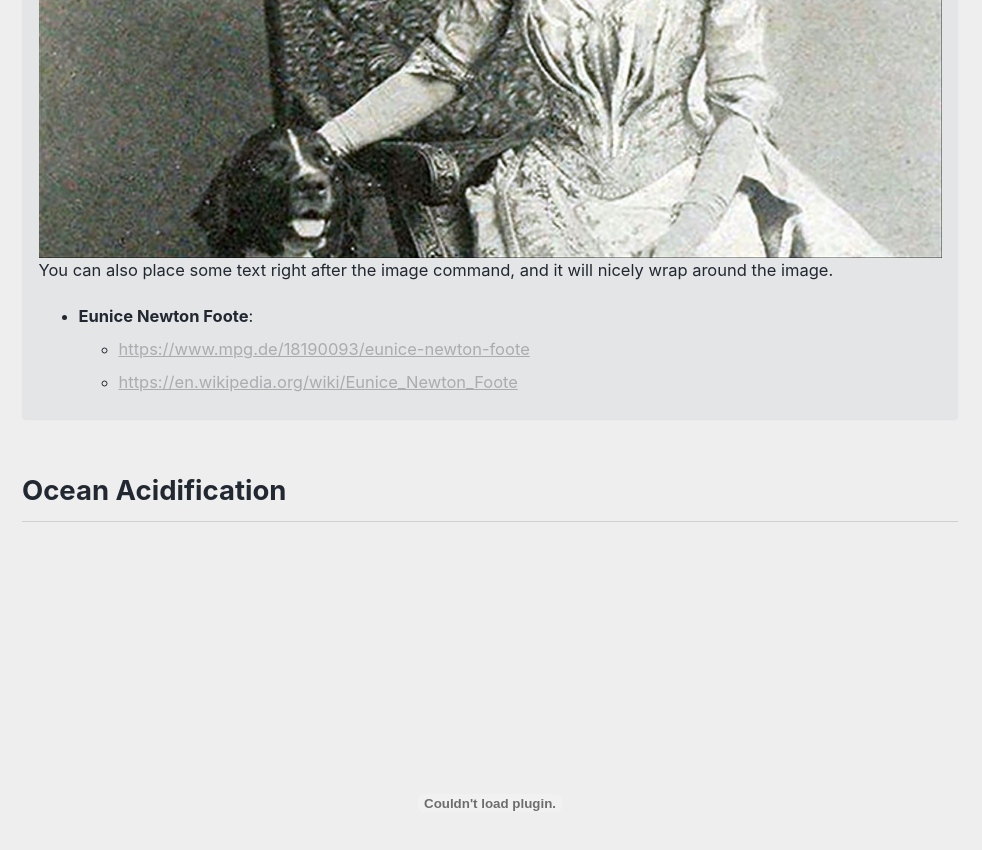
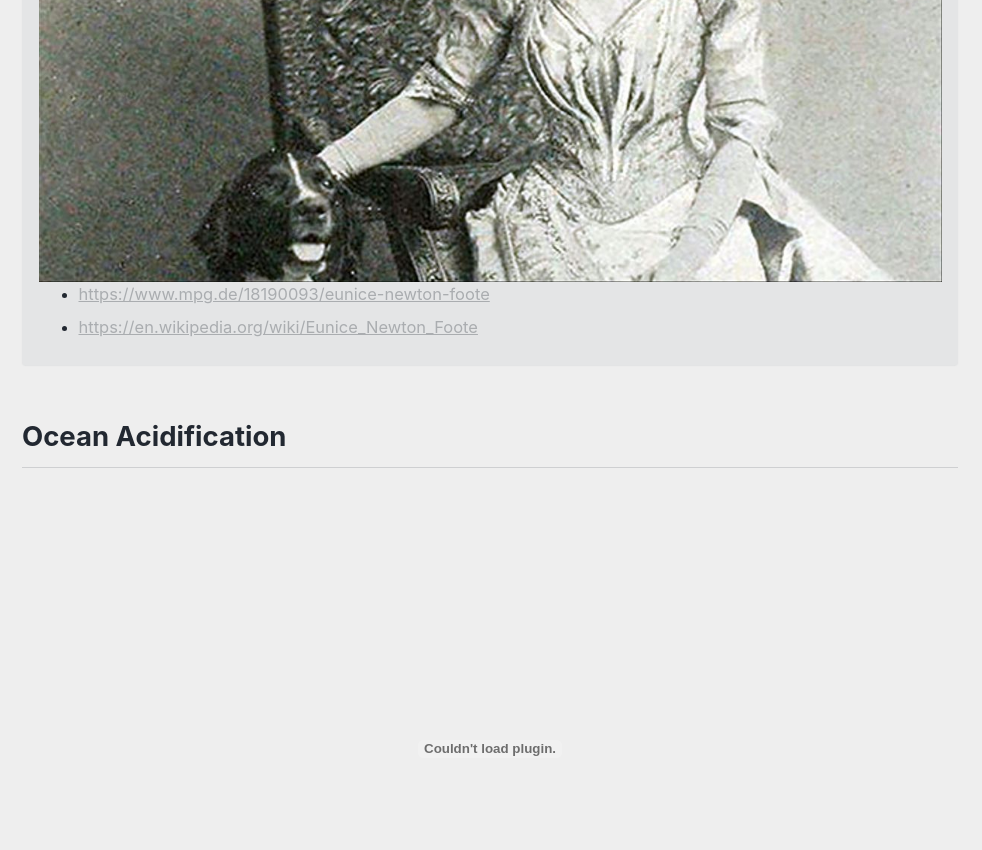
Before and after one commit to SethBushinsky/OCN623_Chemical_Oceanography, a Jekyll site: the page built from _pages/04_global_impacts.md, in a window 1280 px wide and 900 px high, scrolled down 1920 px. Shown: the top 850 px of the window, without its empty margins (0-982 px from the left). Built offline with Jekyll 4.4.1, drawn with Linux system fonts in a browser that asks for light colours; cached includes are drawn as plain includes.

Commit message:
Update 04_global_impacts.md

```diff
--- a/_pages/04_global_impacts.md
+++ b/_pages/04_global_impacts.md
@@ -22,11 +22,10 @@
 **Extra reading**:
 * First person (1865!) to consider that increasing carbon dioxide would lead to warming:
 
-![image-left](https://sethbushinsky.github.io/OCN623_Chemical_Oceanography/assets/images/eunice_newton_foote.jpg){: .align-left} You can also place some text right after the image command, and it will nicely wrap around the image.
-
-* **Eunice Newton Foote**:
-  * <https://www.mpg.de/18190093/eunice-newton-foote>
-  * <https://en.wikipedia.org/wiki/Eunice_Newton_Foote>
+**Eunice Newton Foote**:
+![image-left](https://sethbushinsky.github.io/OCN623_Chemical_Oceanography/assets/images/eunice_newton_foote.jpg){: .align-left "width: 80%;"}
+* <https://www.mpg.de/18190093/eunice-newton-foote>
+* <https://en.wikipedia.org/wiki/Eunice_Newton_Foote>
 
 {% endcapture %}
 
```
